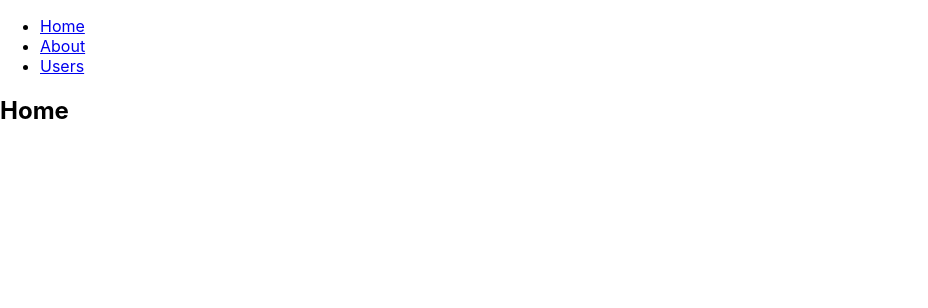
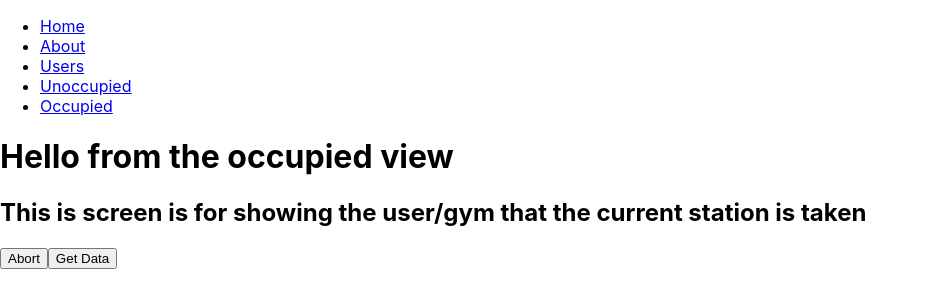
Before and after one commit to ClayMav/SWOLY, a React (Create React App) app in the folder tablet/: page /occupied in a window 1280 px wide. Shown: the top 308 px of the page, without its empty margins (0-928 px from the left). Built offline with nearby package versions, Linux system fonts and the light colour scheme.

Commit message:
Unoccupied, occupied, and basic connection to GQL

```diff
--- a/tablet/package.json
+++ b/tablet/package.json
@@ -9,7 +9,9 @@
     "@types/react-dom": "16.9.2",
     "@types/react-router-dom": "^5.1.0",
     "react": "^16.10.2",
+    "react-apollo": "^3.1.3",
     "react-dom": "^16.10.2",
+    "react-router-dom": "^5.1.2",
     "react-scripts": "3.2.0",
     "typescript": "3.6.4"
   },
--- a/tablet/src/App.tsx
+++ b/tablet/src/App.tsx
@@ -1,6 +1,8 @@
 import React from 'react';
 import logo from './logo.svg';
 import './App.css';
+import Unoccupied from './components/screens/Unoccupied';
+import Occupied from './components/screens/Occupied';
 
 //const App: React.FC = () => {
 //  return (
@@ -45,6 +47,12 @@ export default function App() {
             <li>
               <Link to="/users">Users</Link>
             </li>
+            <li>
+              <Link to="/unoccupied">Unoccupied</Link>
+            </li>
+            <li>
+              <Link to="/occupied">Occupied</Link>
+            </li>
           </ul>
         </nav>
 
@@ -57,6 +65,8 @@ export default function App() {
           <Route path="/users">
             <Users />
           </Route>
+          <Route path="/unoccupied" component={ Unoccupied } />
+          <Route path="/occupied" component={ Occupied } />
           <Route path="/">
             <Home />
           </Route>
--- /dev/null
+++ b/tablet/src/components/screens/Occupied.tsx
@@ -0,0 +1,53 @@
+import React from 'react';
+
+export default function Occupied(this: any) {
+    function abort() {
+        alert("This stations has been aborted.");
+        // Redirect to unoccupied here
+    }
+    function getData() {
+        fetch('https://us-central1-swoly-252721.cloudfunctions.net/gql-test ', {
+            method: 'POST',
+            headers: {
+                'Content-Type': 'application/json',
+                'Accept': 'application/json',
+            },
+            body: JSON.stringify({
+                query: `{
+                    gyms {
+                        name
+                        stations {
+                          name
+                          exercisesAllowed {
+                            name
+                          }
+                          occupiedBy {
+                            name
+                          }
+                        }
+                    }
+                }`
+            })
+        })
+        .then(r => r.json())
+        .then(data => {
+            data.data.gyms.forEach((gym: any) => {
+                console.log(gym.name, ": \t", gym.stations)
+            })
+        })
+        // Return values back to the calling screen and use that there to display values
+    }
+    return(
+        <div>
+            <h1>Hello from the occupied view</h1>
+            <h2>This is screen is for showing the user/gym that the current station is taken</h2>
+            <button
+                onClick={abort}>Abort
+            </button>
+            <button
+                onClick={getData}
+            >Get Data
+            </button>
+        </div>
+    )
+}
--- /dev/null
+++ b/tablet/src/components/screens/Unoccupied.tsx
@@ -0,0 +1,19 @@
+import React from 'react'
+
+
+export default function Unoccupied(this: any) {
+    function occupyStation () {
+        alert("The station is now occupied")
+        // Redirec to occupied, here
+    }
+    return (
+        <div>
+            <h1>Hello from the unoccupied view</h1>
+            <h2>This is screen is for showing the user/gym that the current station is empty</h2>
+            <div>
+            <button
+                onClick={occupyStation}>Occupy</button>
+            </div>
+        </div>
+    )
+};
```
Also changed, not shown: 1 other file (tests, documents, lock files or other folders).
